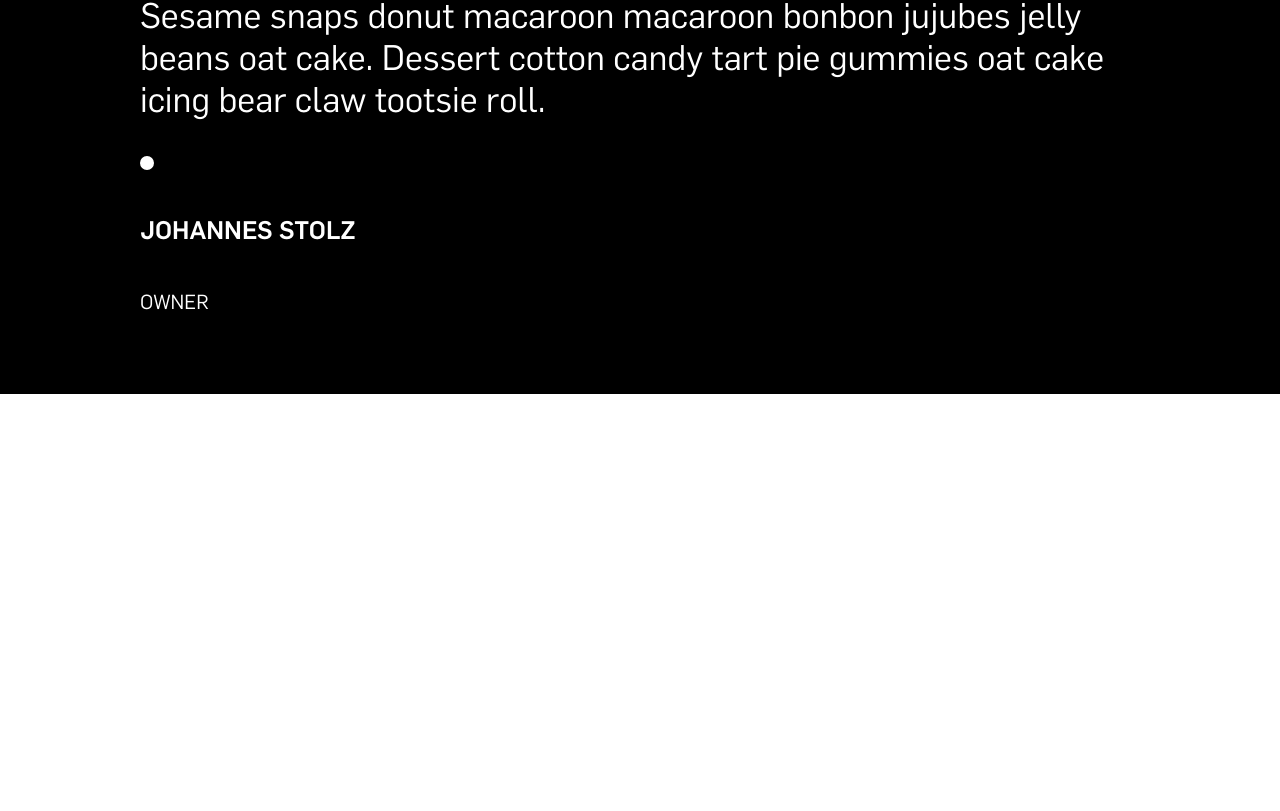
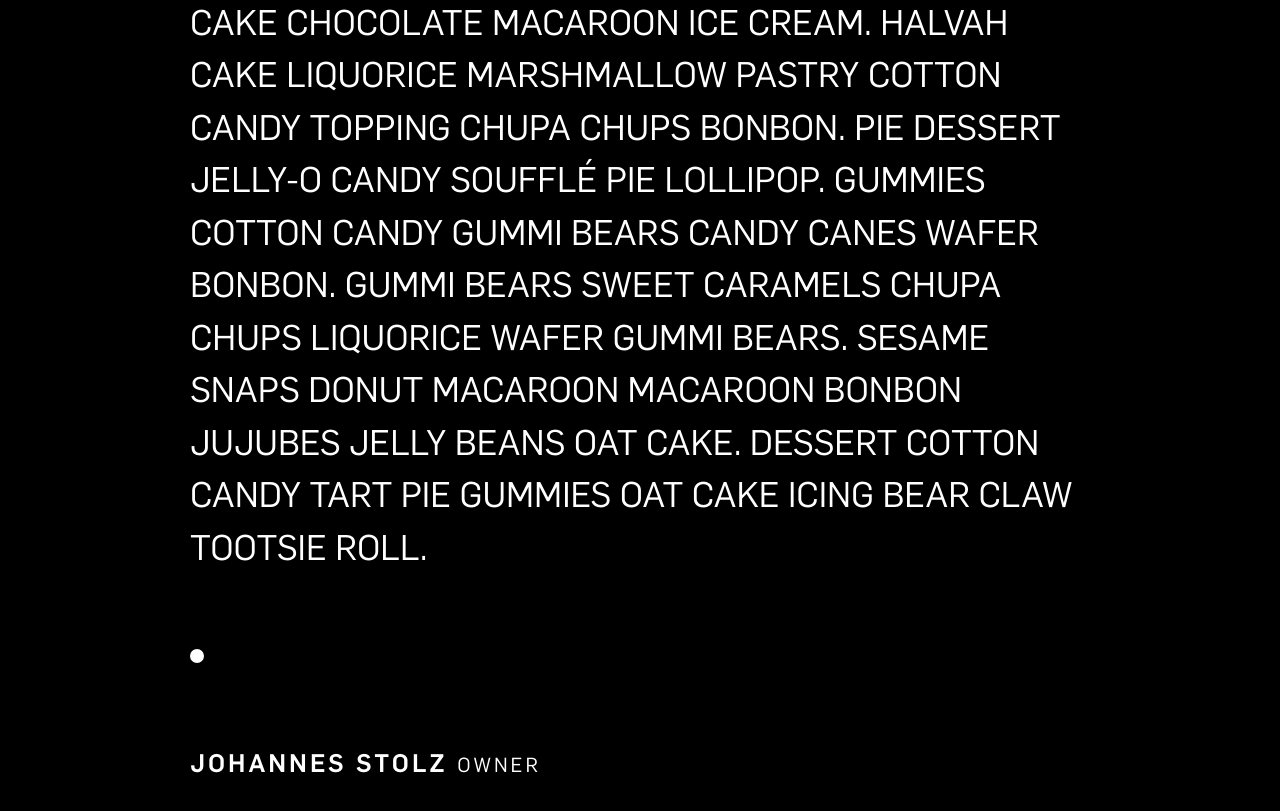
Before and after one commit to AangBel/OnePageHonour, a React (Create React App) app: page / in a window 1280 px wide. Shown: the part 1297-2108 px from the top of the page. Before the commit the page ends 1691 px from the top, so only its background shows below. Built offline with nearby package versions, Linux system fonts and the light colour scheme.

Commit message:
quote text, ellipse, author and title positioned well. Will need to work on hero text to be re-adjusted

```diff
--- a/src/components/Quote/Quote.css
+++ b/src/components/Quote/Quote.css
@@ -35,8 +35,18 @@
   color: white;
   font-family: "flama book";
   font-size: 35px;
-  padding-left: 100px;
-  padding-right: 100px;
+  padding-left: 150px;
+  padding-right: 150px;
+  margin-top:100px;
+  text-transform: uppercase;
+  line-height: 1.5;
+
+}
+
+.ownerNameTitleBox {
+  display: flex;
+  margin-top: 60px;
+  letter-spacing: 3px;
 }
 
 .quoteEllipse {
@@ -46,7 +56,8 @@
   height: 10px;
   width: 10px;
   background-color: white;
-  margin-left: 100px;
+  margin-left: 150px;
+  margin-top:75px;
 }
 
 .quoteAuthorText {
@@ -55,15 +66,15 @@
   color: white;
   font-family: "flama medium";
   font-size: 25px;
-  padding-top: 20px;
+  padding-top: 0px;
   padding-bottom: 20px;
-  padding-left: 100px;
+  padding-left: 150px;
 }
 
 .quoteAuthorTitle {
   font-family: "flama book";
   font-size: 20px;
   color: white;
-
-  padding-left: 100px;
+  margin-top: 30px;
+  padding-left: 10px;
 }
--- a/src/components/Quote/Quote.jsx
+++ b/src/components/Quote/Quote.jsx
@@ -19,8 +19,10 @@ function Quote() {
           claw tootsie roll.
         </p>
         <p className="quoteEllipse"></p>
-        <p className="quoteAuthorText">JOHANNES STOLZ </p>
-        <p className="quoteAuthorTitle">OWNER</p>
+        <div className="ownerNameTitleBox">
+          <p className="quoteAuthorText">JOHANNES STOLZ </p>
+          <p className="quoteAuthorTitle">OWNER</p>
+        </div>
       </div>
     </div>
   );
```
